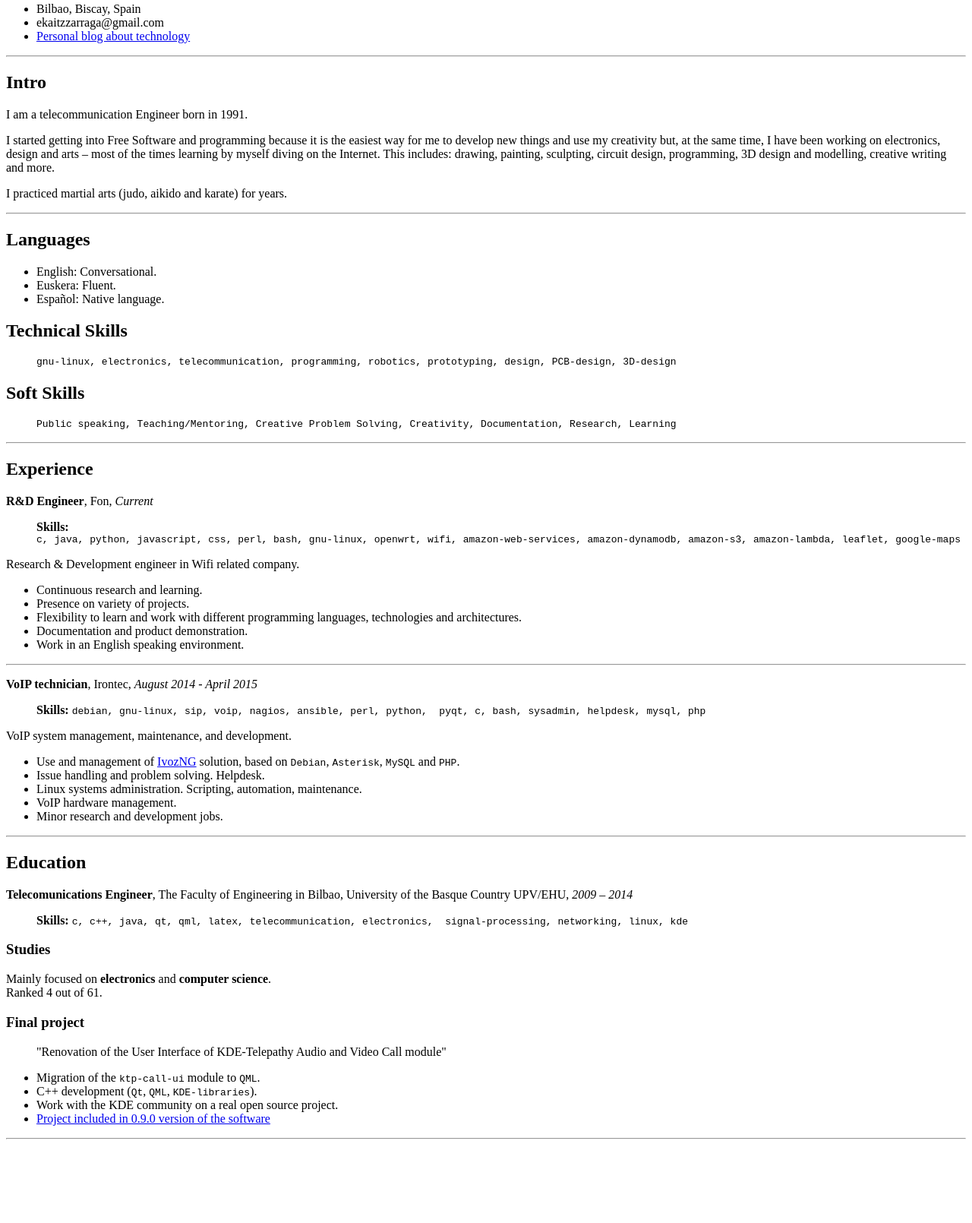
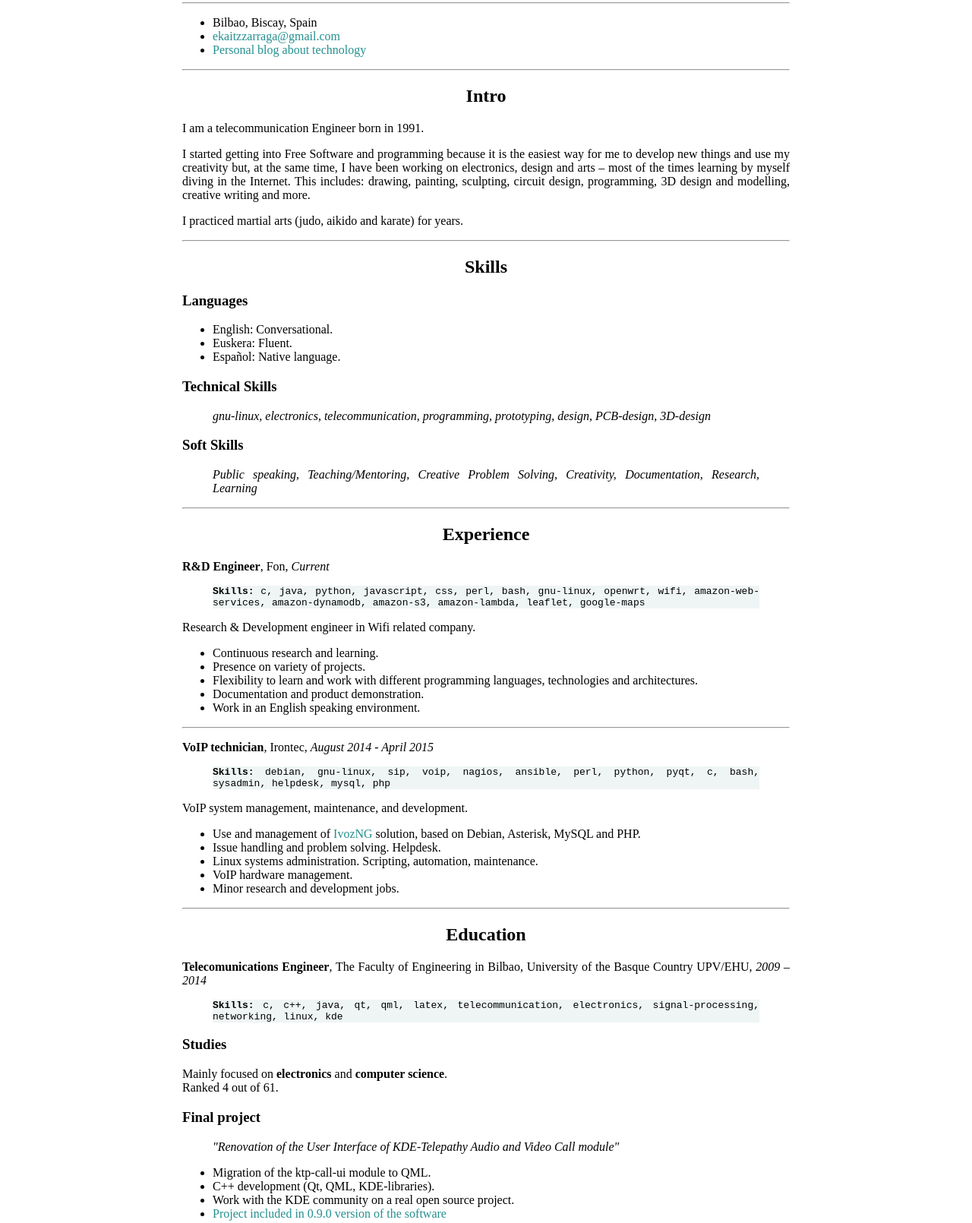
Before and after one commit to gorrotxategi/cv, a plain HTML site: page formats/Curriculum.html in a window 1280 px wide. Shown: the part 77-1687 px from the top of the page at 76% size. Before the commit the page ends 1585 px from the top, so only its background shows below. Drawn offline with Linux system fonts and the light colour scheme.

Commit message:
Some styling :D

```diff
--- a/formats/Curriculum.html
+++ b/formats/Curriculum.html
@@ -6,39 +6,47 @@
   <meta name="generator" content="pandoc" />
   <title></title>
   <style type="text/css">code{white-space: pre;}</style>
+  <link rel="stylesheet" href="../style/style.css" type="text/css" />
 </head>
 <body>
 <h1 id="ekaitz-zarraga">Ekaitz Zarraga</h1>
+<hr />
 <ul>
 <li>Bilbao, Biscay, Spain</li>
-<li>ekaitzzarraga@gmail.com</li>
+<li><script type="text/javascript">
+<!--
+h='&#x67;&#x6d;&#x61;&#x69;&#108;&#46;&#x63;&#x6f;&#x6d;';a='&#64;';n='&#x2f;&#x2f;&#x65;&#x6b;&#x61;&#x69;&#116;&#122;&#122;&#x61;&#114;&#114;&#x61;&#x67;&#x61;';e=n+a+h;
+document.write('<a h'+'ref'+'="ma'+'ilto'+':'+e+'" clas'+'s="em' + 'ail">'+'ekaitzzarraga@gmail.com'+'<\/'+'a'+'>');
+// -->
+</script><noscript>&#x65;&#x6b;&#x61;&#x69;&#116;&#122;&#122;&#x61;&#114;&#114;&#x61;&#x67;&#x61;&#64;&#x67;&#x6d;&#x61;&#x69;&#108;&#46;&#x63;&#x6f;&#x6d;&#32;&#40;&#x2f;&#x2f;&#x65;&#x6b;&#x61;&#x69;&#116;&#122;&#122;&#x61;&#114;&#114;&#x61;&#x67;&#x61;&#32;&#x61;&#116;&#32;&#x67;&#x6d;&#x61;&#x69;&#108;&#32;&#100;&#x6f;&#116;&#32;&#x63;&#x6f;&#x6d;&#x29;</noscript></li>
 <li><a href="http://pfctelepathy.wordpress.com">Personal blog about technology</a></li>
 </ul>
 <hr />
 <h2 id="intro">Intro</h2>
 <p>I am a telecommunication Engineer born in 1991.</p>
-<p>I started getting into Free Software and programming because it is the easiest way for me to develop new things and use my creativity but, at the same time, I have been working on electronics, design and arts – most of the times learning by myself diving on the Internet. This includes: drawing, painting, sculpting, circuit design, programming, 3D design and modelling, creative writing and more.</p>
+<p>I started getting into Free Software and programming because it is the easiest way for me to develop new things and use my creativity but, at the same time, I have been working on electronics, design and arts – most of the times learning by myself diving in the Internet. This includes: drawing, painting, sculpting, circuit design, programming, 3D design and modelling, creative writing and more.</p>
 <p>I practiced martial arts (judo, aikido and karate) for years.</p>
 <hr />
-<h2 id="languages">Languages</h2>
+<h2 id="skills">Skills</h2>
+<h3 id="languages">Languages</h3>
 <ul>
 <li>English: Conversational.</li>
 <li>Euskera: Fluent.</li>
 <li>Español: Native language.</li>
 </ul>
-<h2 id="technical-skills">Technical Skills</h2>
+<h3 id="technical-skills">Technical Skills</h3>
 <blockquote>
-<p><code>gnu-linux, electronics, telecommunication, programming, robotics, prototyping, design, PCB-design, 3D-design</code></p>
+<p>gnu-linux, electronics, telecommunication, programming, prototyping, design, PCB-design, 3D-design</p>
 </blockquote>
-<h2 id="soft-skills">Soft Skills</h2>
+<h3 id="soft-skills">Soft Skills</h3>
 <blockquote>
-<p><code>Public speaking, Teaching/Mentoring, Creative Problem Solving, Creativity, Documentation, Research, Learning</code></p>
+<p>Public speaking, Teaching/Mentoring, Creative Problem Solving, Creativity, Documentation, Research, Learning</p>
 </blockquote>
 <hr />
 <h2 id="experience">Experience</h2>
 <p><strong>R&amp;D Engineer</strong>, Fon, <em>Current</em></p>
 <blockquote>
-<p><strong>Skills:</strong> <code>c, java, python, javascript, css, perl, bash, gnu-linux, openwrt, wifi, amazon-web-services, amazon-dynamodb, amazon-s3, amazon-lambda, leaflet, google-maps</code></p>
+<p><strong>Skills:</strong> c, java, python, javascript, css, perl, bash, gnu-linux, openwrt, wifi, amazon-web-services, amazon-dynamodb, amazon-s3, amazon-lambda, leaflet, google-maps</p>
 </blockquote>
 <p>Research &amp; Development engineer in Wifi related company.</p>
 <ul>
@@ -51,11 +59,11 @@
 <hr />
 <p><strong>VoIP technician</strong>, Irontec, <em>August 2014 - April 2015</em></p>
 <blockquote>
-<p><strong>Skills:</strong> <code>debian, gnu-linux, sip, voip, nagios, ansible, perl, python,  pyqt, c, bash, sysadmin, helpdesk, mysql, php</code></p>
+<p><strong>Skills:</strong> debian, gnu-linux, sip, voip, nagios, ansible, perl, python, pyqt, c, bash, sysadmin, helpdesk, mysql, php</p>
 </blockquote>
 <p>VoIP system management, maintenance, and development.</p>
 <ul>
-<li>Use and management of <a href="https://www.irontec.com/voz-ip/ivoz">IvozNG</a> solution, based on <code>Debian</code>, <code>Asterisk</code>, <code>MySQL</code> and <code>PHP</code>.</li>
+<li>Use and management of <a href="https://www.irontec.com/voz-ip/ivoz">IvozNG</a> solution, based on Debian, Asterisk, MySQL and PHP.</li>
 <li>Issue handling and problem solving. Helpdesk.</li>
 <li>Linux systems administration. Scripting, automation, maintenance.</li>
 <li>VoIP hardware management.</li>
@@ -65,7 +73,7 @@
 <h2 id="education">Education</h2>
 <p><strong>Telecomunications Engineer</strong>, The Faculty of Engineering in Bilbao, University of the Basque Country UPV/EHU, <em>2009 – 2014</em></p>
 <blockquote>
-<p><strong>Skills:</strong> <code>c, c++, java, qt, qml, latex, telecommunication, electronics,  signal-processing, networking, linux, kde</code></p>
+<p><strong>Skills:</strong> c, c++, java, qt, qml, latex, telecommunication, electronics, signal-processing, networking, linux, kde</p>
 </blockquote>
 <h3 id="studies">Studies</h3>
 <p>Mainly focused on <strong>electronics</strong> and <strong>computer science</strong>.<br />Ranked 4 out of 61.</p>
@@ -74,8 +82,8 @@
 <p>&quot;Renovation of the User Interface of KDE-Telepathy Audio and Video Call module&quot;</p>
 </blockquote>
 <ul>
-<li>Migration of the <code>ktp-call-ui</code> module to <code>QML</code>.</li>
-<li>C++ development (<code>Qt</code>, <code>QML</code>, <code>KDE-libraries</code>).</li>
+<li>Migration of the ktp-call-ui module to QML.</li>
+<li>C++ development (Qt, QML, KDE-libraries).</li>
 <li>Work with the KDE community on a real open source project.</li>
 <li><a href="http://blog.davidedmundson.co.uk/blog/ktp_0.9">Project included in 0.9.0 version of the software</a></li>
 </ul>
--- /dev/null
+++ b/style/style.css
@@ -0,0 +1,26 @@
+body{
+  max-width: 800px;
+  text-align: justify;
+  margin: 0 auto;
+  padding: 0 20px;
+}
+
+blockquote{
+  font-family: Monospace;
+  background-color: #eff5f5;
+}
+
+h1, h2{
+  text-align: center;
+}
+
+a{
+  text-decoration: none;
+  color: #248f8f;
+}
+
+h3 + blockquote{
+  font-family: Serif;
+  font-style: italic;
+  background-color: transparent;
+}
```
Also changed, not shown: 3 other files.
